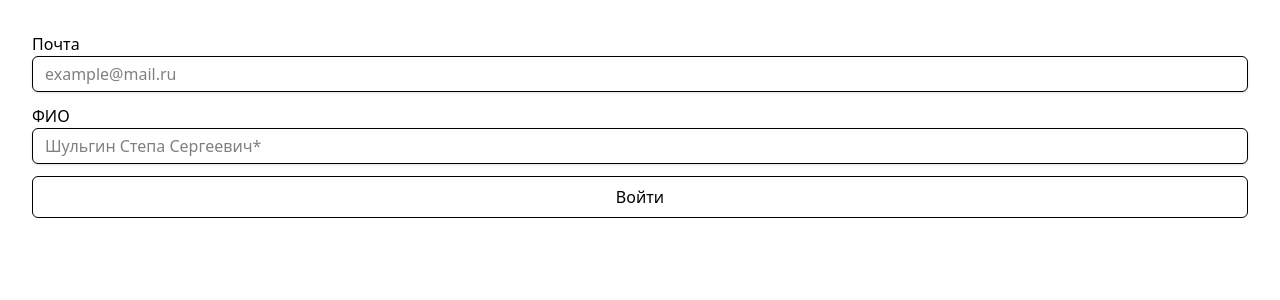
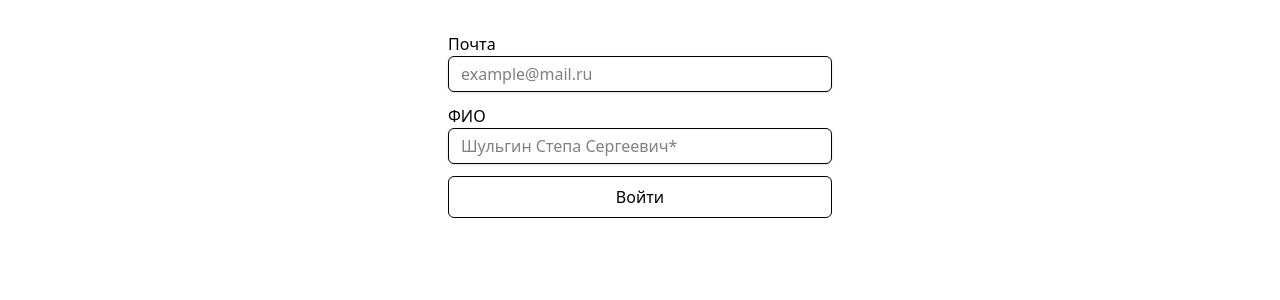
Before and after one commit to ENFORGi/events-calendar, a React (Vite) app in the folder packages/frontend/: page / in a window 1280 px wide. Shown: the top 300 px of the page. Built offline with nearby package versions, Linux system fonts and the light colour scheme.

Commit message:
Исправил ошибки при сборки проекта и сделал докер файл для фронтенда. Поменял иконку сайта

```diff
--- a/packages/frontend/components/CalendarEvents.tsx
+++ b/packages/frontend/components/CalendarEvents.tsx
@@ -9,12 +9,12 @@ import "dayjs/locale/ru";
 import { useNavigate, useParams } from "react-router-dom";
 
 interface IPropsLocaleCalendar{
-  onClick: React.Dispatch<React.SetStateAction<Date>>
+  // onClick: React.Dispatch<React.SetStateAction<Date>>
   onOpen: React.Dispatch<React.SetStateAction<boolean>>
   period: string
 }
 
-export default function LocaleCalendar({onClick, onOpen, period}: IPropsLocaleCalendar) {
+export default function LocaleCalendar({onOpen, period}: IPropsLocaleCalendar) {
 
   const navigate = useNavigate();
 
@@ -111,7 +111,7 @@ const getMonthData = (value: Dayjs) => {
         <div style={wrapperStyle}>
             <Calendar cellRender={cellRender} locale={ru_RU} fullscreen={false} value={value}  showWeek={true} onPanelChange={onPanelChange} onChange={(e) => {
               console.log(e.toDate());
-              onClick(e.toDate());
+              // onClick(e.toDate());
               onOpen((state) => !state);
               console.log("e.toDate().toDateString()", e.toDate().getTime());
               navigate(`/Сalendar/${e.toDate()}?period=${period}`);
--- a/packages/frontend/components/ui/IconCalendar.tsx
+++ b/packages/frontend/components/ui/IconCalendar.tsx
@@ -1,5 +1,3 @@
-import React from "react";
-
 export default function IconCalendar({width, height}: {width: number, height: number}){
     return (
         <svg width={width} height={height} viewBox="0 0 65 64" fill="none" xmlns="http://www.w3.org/2000/svg">
--- a/packages/frontend/index.html
+++ b/packages/frontend/index.html
@@ -2,10 +2,10 @@
 <html lang="en">
   <head>
     <meta charset="UTF-8" />
-    <link rel="icon" type="image/svg+xml" href="/vite.svg" />
+    <link rel="icon" type="image" href="src/assets/rjd.png" />
     <meta name="viewport" content="width=device-width, initial-scale=1.0" />
     <link href="./src/App.css" rel="stylesheet">
-    <title>Vite + React + TS</title>
+    <title>Календарь событий</title>
   </head>
   <body>
     <div id="root"></div>
--- a/packages/frontend/routes/calendar.tsx
+++ b/packages/frontend/routes/calendar.tsx
@@ -6,7 +6,6 @@ import SelectedIVCList from "../components/ui/SelectedIVC"
 import SelectedEventList from "../components/ui/SelectedEvents"
 import LocaleCalendar from "../components/CalendarEvents";
 import { Button } from "antd";
-import React from "react";
 
 export default function CalendarEvents() {
 
@@ -16,7 +15,7 @@ export default function CalendarEvents() {
 
   const [isOpen, setIsOpen] = useState(false);
 
-  const [date, setDate] = useState<Date>(new Date());
+  // const [date, setDate] = useState<Date>(new Date());
 
   const [searchParams, setSearchParams] = useSearchParams();
 
@@ -33,7 +32,7 @@ export default function CalendarEvents() {
         {
           isOpen && (
             <div className="flex flex-col w-auto">
-              <LocaleCalendar onClick={setDate} onOpen={setIsOpen} period={period}/>
+              <LocaleCalendar onOpen={setIsOpen} period={period}/>
               <SelectedIVCList className="md-2" selectedIVC={selectedIVC} setSelectedIVC={setSelectedIVC} />
               <SelectedEventList className="md-2" selectedEvents={selectedEvents} setSelectedEvents={setSelectedEvents} />
               <div className="flex flex-row md-2">
--- a/packages/frontend/routes/eventsDay.tsx
+++ b/packages/frontend/routes/eventsDay.tsx
@@ -3,12 +3,11 @@ import dayjs from "dayjs";
 import { useEffect, useState } from "react";
 import { useParams, useSearchParams } from "react-router-dom";
 
-import { getWeekDates, nameOfWeek } from "../scripts/getDateWeek";
+import { getWeekDates } from "../scripts/getDateWeek";
 import { getMonthDates } from "../scripts/getDateMonth"
 
 import EventsWeek from "../components/ui/EventsWeek";
 import { Spin } from "antd";
-import React from "react";
 
 export default function EventDay(){
 
@@ -34,9 +33,7 @@ export default function EventDay(){
         }
         if(period === "month"){
             const year = dayjs(date).toDate().getFullYear();
-            // console.log("year", year);
             const month = dayjs(date).toDate().getMonth();
-            // console.log("month", month);
             setWeek(getMonthDates(year, month));
         }
         console.log(period);
--- a/packages/frontend/routes/login.tsx
+++ b/packages/frontend/routes/login.tsx
@@ -71,7 +71,8 @@ export function LoginForm(){
     }
 
     return(
-        <div>
+        <div className="grid h-full place-items-center">
+            <div className="flex w-full max-w-sm flex-col gap-6">
                 <form className="flex flex-col">
                     <div className="flex">
                         <label>Почта</label>
@@ -86,5 +87,6 @@ export function LoginForm(){
                     <button className="p-2 w-full rounded-md border" type="submit" onClick={handleSend}>Войти</button>
                 </form>
             </div>
+        </div>
     );
 }
```
Also changed, not shown: packages/frontend/src/assets/rjd.png (added), 1 other file (tests, documents, lock files or other folders). Lines whose indentation alone changed are shown as unchanged.
